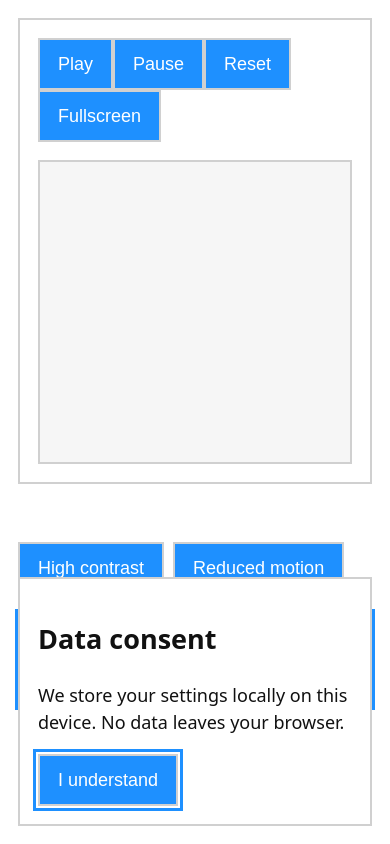
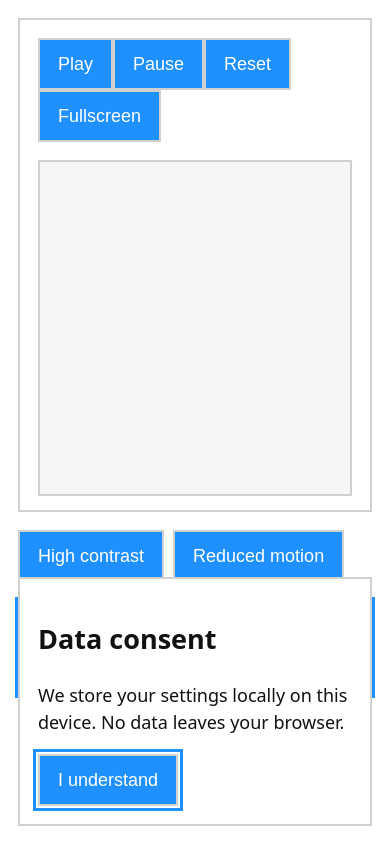
Before and after one commit to Magnatronic/minigioco, a React (Vite) app: page / in a window 390 px wide. Built offline with nearby package versions, Linux system fonts and the light colour scheme.

Commit message:
Layout: make main and game-stage fill available vertical space; responsive canvas height

```diff
--- a/src/shared/styles/global.css
+++ b/src/shared/styles/global.css
@@ -9,7 +9,7 @@ body {
 /* Prevent UA dark-mode auto-adjust; we manage contrast ourselves */
 :root { color-scheme: light; }
 /* Optional explicit light theme body to avoid external dark extensions */
-.app { background: var(--color-bg); color: var(--color-fg); }
+.app { background: var(--color-bg); color: var(--color-fg); min-height: 100vh; }
 .sr-only {
   position: absolute; width: 1px; height: 1px; padding: 0; margin: -1px;
   overflow: hidden; clip: rect(0,0,0,0); white-space: nowrap; border: 0;
@@ -29,6 +29,8 @@ body {
   grid-template-columns: 320px 1fr;
   /* Page padding */
   padding: var(--space-2);
+  /* Ensure the content grid fills viewport height (minus padding) */
+  min-height: calc(100vh - (2 * var(--space-2)));
 }
 .app__sidebar {
   grid-area: sidebar;
@@ -37,7 +39,14 @@ body {
   gap: var(--space-2);
 }
 .sidebar__section { display: grid; gap: var(--space-1); }
-.app__main { grid-area: main; min-height: 60vh; }
+.app__main {
+  grid-area: main;
+  /* Fill available height from layout grid */
+  height: 100%;
+  min-height: 0; /* allow children to size with overflow in flex/grid */
+  display: flex;
+  flex-direction: column;
+}
 
 @media (max-width: 767px) {
   .app__layout {
@@ -77,6 +86,9 @@ body {
   border: 2px solid var(--color-border);
   /* Allow top whitespace consistent with page padding */
   padding: var(--space-2);
+  /* Stretch to fill parent (so stage can take remaining height) */
+  height: 100%;
+  min-height: 0;
 }
 .game-area__header { margin: 0; }
 .game-controls { margin: 0; }
@@ -84,6 +96,8 @@ body {
   background: #f6f6f6;
   border: 2px solid var(--color-border);
   min-height: 300px;
+  /* Take all available height left by header row */
+  height: 100%;
   /* Let content stretch to edges instead of being centered */
   display: block;
   /* Avoid Windows High Contrast from forcing black background here */
```
